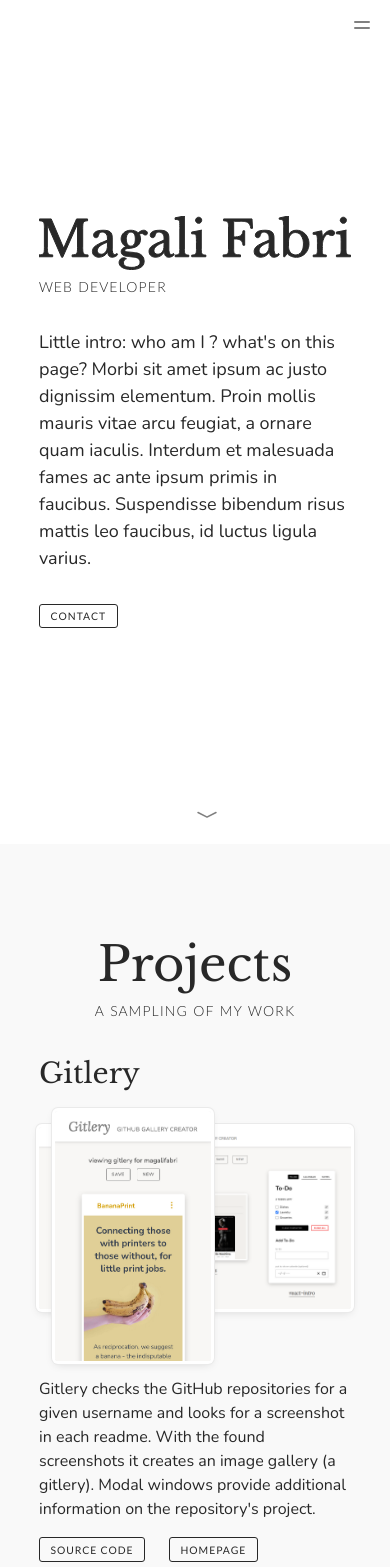
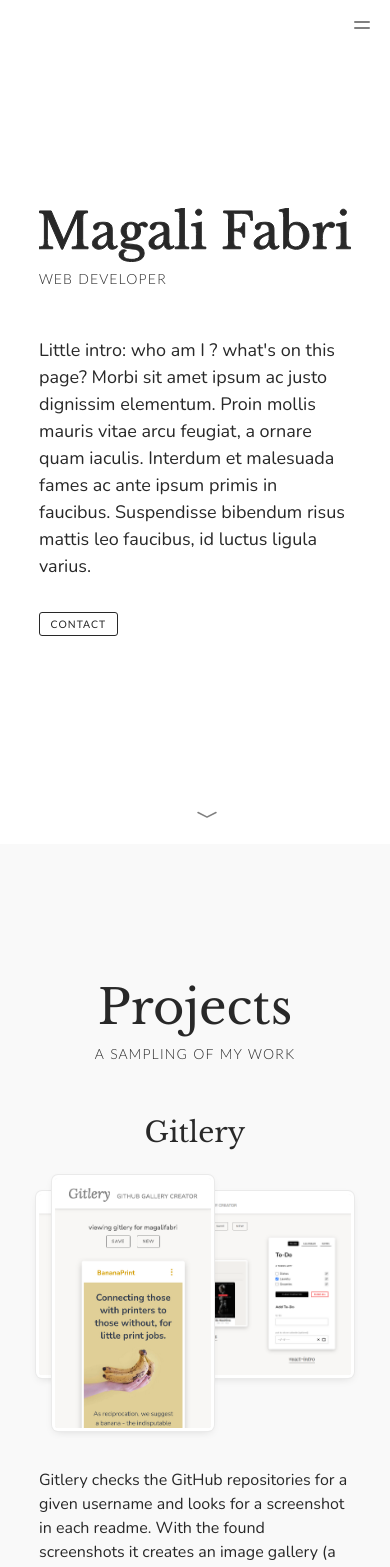
Before and after one commit to magalifabri/portfolio, a React (Create React App) app: page / in a window 390 px wide. Shown: the top 1567 px of the page. Built offline with nearby package versions, Linux system fonts and the light colour scheme.

Commit message:
Change spacing/positioning:
- change breakpoint to 768
- increase vertical section padding
- make contact height scale with vertical section padding
- increase space below heading
- space out projects more
- align project elements more in the center on mobile

```diff
--- a/src/App.js
+++ b/src/App.js
@@ -22,10 +22,10 @@ function App() {
     }
 
     useEffect(() => {
-        setIsSmallScreen(window.innerWidth < 500); // todo: set to 768
+        setIsSmallScreen(window.innerWidth < 768);
 
         const handleResize = debounce(() => {
-            setIsSmallScreen(window.innerWidth < 500); // todo: set to 768
+            setIsSmallScreen(window.innerWidth < 768);
         }, 100);
 
         window.addEventListener('resize', handleResize);
--- a/src/components/Contact.js
+++ b/src/components/Contact.js
@@ -16,7 +16,7 @@ const Contact = () => {
     }), [scrollYProgress]);
 
 
-    const areBtnsOnBottom = () => isComplete || window.innerWidth < 500; // todo: change to 768
+    const areBtnsOnBottom = () => isComplete || window.innerWidth < 768;
 
 
     const btnVariant = {
--- a/src/styles/Contact.scss
+++ b/src/styles/Contact.scss
@@ -1,7 +1,7 @@
 @use 'shared';
 
 .contact {
-    height: 300px;
+    height: calc(180px + (shared.$verticalSectionPadding * 2));
 
     display: flex;
     flex-direction: column;
--- a/src/styles/Projects.scss
+++ b/src/styles/Projects.scss
@@ -16,15 +16,15 @@
     &__cards-container {
         display: flex;
         flex-direction: column;
-        gap: 4rem;
+        gap: 5rem;
     }
 }
 
 .project-card {
     display: flex;
     flex-direction: column;
-    gap: 1rem;
-    column-gap: 2rem;
+    gap: 1.5rem;
+    column-gap: 3rem;
 
     &__title {
         font-family: 'Libre Baskerville', serif;
@@ -35,6 +35,7 @@
         position: relative;
         width: 100%;
         height: 250px;
+        margin-bottom: 1rem;
     }
 
     &__screenshot {
@@ -60,7 +61,9 @@
         }
     }
 
-    &__description {}
+    &__description {
+        max-width: 50ch;
+    }
 
     &__links-container {
         display: flex;
@@ -69,10 +72,24 @@
     }
 }
 
-// todo: breakpoint to 768px
-$breakPoint: 500px;
+// mobile specific
+@media only screen and (max-width: shared.$smallScreenWidthBreakpoint - 1) {
+    .project-card {
+        max-width: 500px;
+        margin: 0 auto;
 
-@media only screen and (min-width: $breakPoint) {
+        &__title {
+            text-align: center;
+        }
+
+        &__links-container {
+            justify-content: center;
+        }
+    }
+}
+
+// desktop specific
+@media only screen and (min-width: shared.$smallScreenWidthBreakpoint) {
     .project-card {
         display: grid;
         grid-template-columns: 1fr 1fr;
@@ -108,9 +125,7 @@ $breakPoint: 500px;
     }
 }
 
-
-// SCREENSHOT ZOOM
-
+// screenshot zoom
 .project-card__screenshots-container {
     z-index: 0; // required to apply transition to z-index
     transition: z-index 1s, box-shadow 1s ease; // only change z-index after 1s, otherwise other content overlaps opened screenshots on deactivation
--- a/src/styles/general.scss
+++ b/src/styles/general.scss
@@ -81,6 +81,7 @@ section {
 
 .heading {
     text-align: center;
+    margin-bottom: 1rem;
 
     &__header {
         font-size: 3rem;
--- a/src/styles/shared.scss
+++ b/src/styles/shared.scss
@@ -1,5 +1,5 @@
 $maxSectionWidth: 800px;
 $black: #282828;
 $sectionBackgroundColor: #f9f9f9;
-$verticalSectionPadding: 10vh;
-$smallScreenWidthBreakpoint: 500px;
+$verticalSectionPadding: 15vh;
+$smallScreenWidthBreakpoint: 768px;
```
